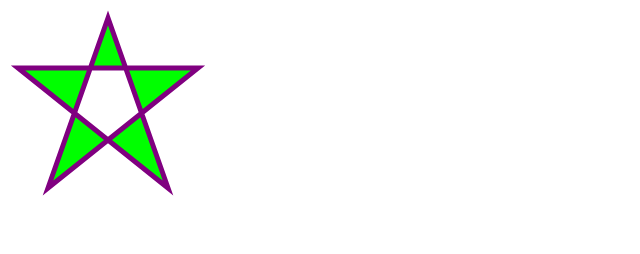
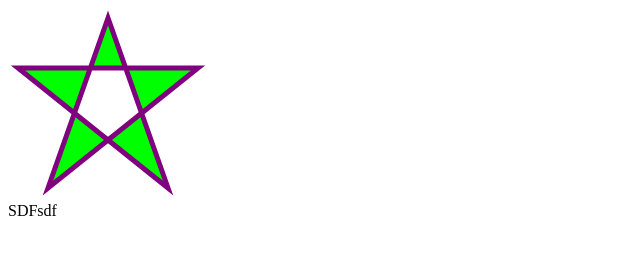
Before and after one commit to ulfeng/HTML5, a plain HTML site: page 2015-07-07 SVG学习/HtmlPage.html in a window 1280 px wide. Shown: the full height of the page, 0-640 px from the left. Drawn offline with Linux system fonts and the light colour scheme.

Commit message:
Test for github

```diff
--- a/2015-07-07 SVG学习/HtmlPage.html
+++ b/2015-07-07 SVG学习/HtmlPage.html
@@ -8,6 +8,8 @@
     <svg xmlns="http://www.w3.org/2000/svg" version="1.1" height="190">
         <polygon points="100,10 40,180 190,60 10,60 160,180" style="fill:lime;stroke:purple;
                 stroke-width:5;fill-rule:evenodd;"></polygon>
+
     </svg>
+    <div id="xx">SDFsdf</div>
 </body>
 </html>
```
